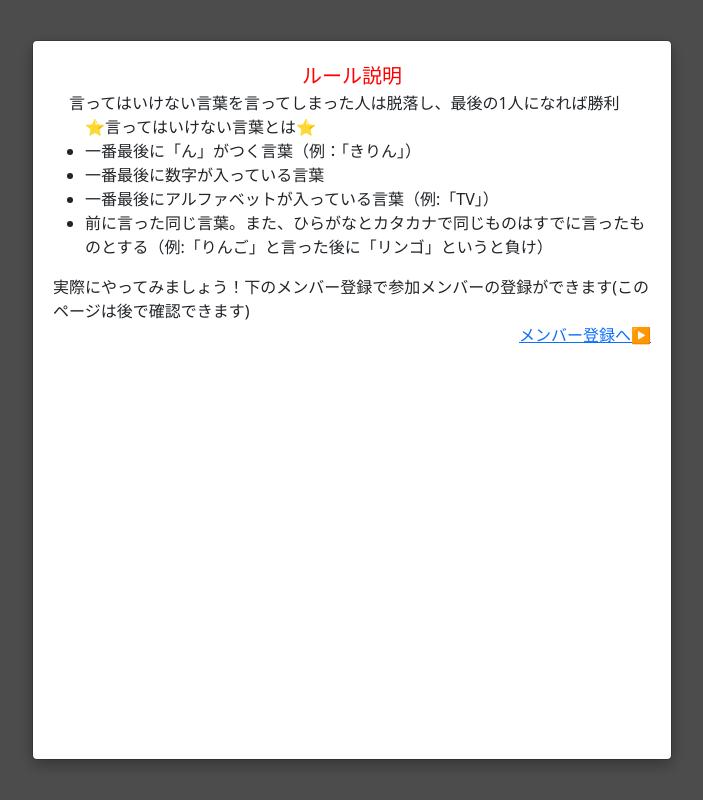
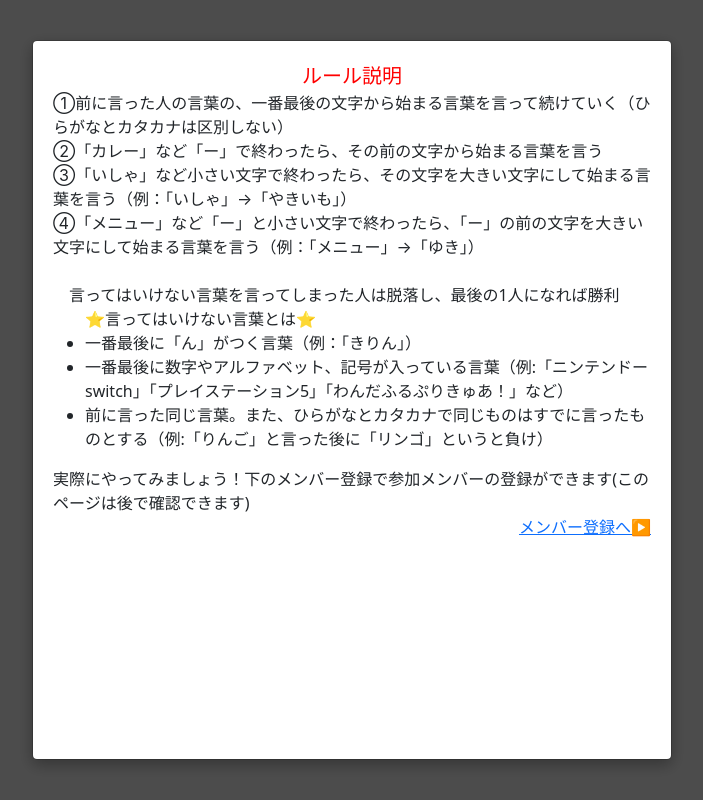
Before and after one commit to ryudama/siritori, a Vue app: page /Rule in a window 1280 px wide. Shown: the whole page, without its empty margins (288-991 px from the left). Built offline with nearby package versions, Linux system fonts and the light colour scheme.

Commit message:
タブー設定

```diff
--- a/src/components/Rule.vue
+++ b/src/components/Rule.vue
@@ -18,11 +18,15 @@ const closeModal = () => {
     <div class="modal" @click="closeModal">
         <div class="modal-content" @click.stop>
             <div class="title">ルール説明</div>
+            <div>①前に言った人の言葉の、一番最後の文字から始まる言葉を言って続けていく（ひらがなとカタカナは区別しない）</div>
+            <div>②「カレー」など「ー」で終わったら、その前の文字から始まる言葉を言う</div>
+            <div>③「いしゃ」など小さい文字で終わったら、その文字を大きい文字にして始まる言葉を言う（例：「いしゃ」→「やきいも」）</div>
+            <div>④「メニュー」など「ー」と小さい文字で終わったら、「ー」の前の文字を大きい文字にして始まる言葉を言う（例：「メニュー」→「ゆき」）</div>
+            <br>
             <div>　言ってはいけない言葉を言ってしまった人は脱落し、最後の1人になれば勝利</div>
             <ul><div>⭐️言ってはいけない言葉とは⭐️</div>
                 <li>一番最後に「ん」がつく言葉（例：「きりん」）</li>
-                <li>一番最後に数字が入っている言葉</li>
-                <li>一番最後にアルファベットが入っている言葉（例:「TV」）</li>
+                <li>一番最後に数字やアルファベット、記号が入っている言葉（例:「ニンテンドーswitch」「プレイステーション5」「わんだふるぷりきゅあ！」など）</li>
                 <li>前に言った同じ言葉。また、ひらがなとカタカナで同じものはすでに言ったものとする（例:「りんご」と言った後に「リンゴ」というと負け）</li>
             </ul>
             <div v-if="usePinia.getRuled()">実際にやってみましょう！下のメンバー登録で参加メンバーの登録ができます(このページは後で確認できます)</div>
@@ -59,6 +63,7 @@ const closeModal = () => {
     display: flex;
     flex-direction: column;
     z-index: 1001;
+    overflow: auto;
 }
 
 .title{
--- a/src/components/Top.vue
+++ b/src/components/Top.vue
@@ -18,10 +18,13 @@ const explanation = ref(false)
 const rule = ref(false)
 
 const addWord = () => {
-    usedWord.value = usedWord.value.replace(/[\u30a1-\u30f6]/g, match => String.fromCharCode(match.charCodeAt(0) - 0x60))   //ひらがなとカタカナ変換
+    usedWord.value = usedWord.value.replace(/[\u30a1-\u30f6]/g, match => String.fromCharCode(match.charCodeAt(0) - 0x60))   //カタカナをひらがなに変換
 
-    if(usedWord.value.slice(-1) === 'ん' || //タブー設定
-        usedWordList.value.some(word => word === usedWord.value)){
+    //タブー設定
+    if(usedWord.value.slice(-1) === 'ん' || //ん　がついた時
+        !/^[ぁ-んー]$/u.test(usedWord.value.slice(-1)) ||    //ひらがなとー以外を言った時
+        usedWordList.value.some(word => word === usedWord.value)    //前と同じ言葉を言った時
+        ){
         usedWord.value = ''
         member.value.splice(currentIndex-1,1)
         currentIndex.value = (currentIndex.value) % member.value.length
```
